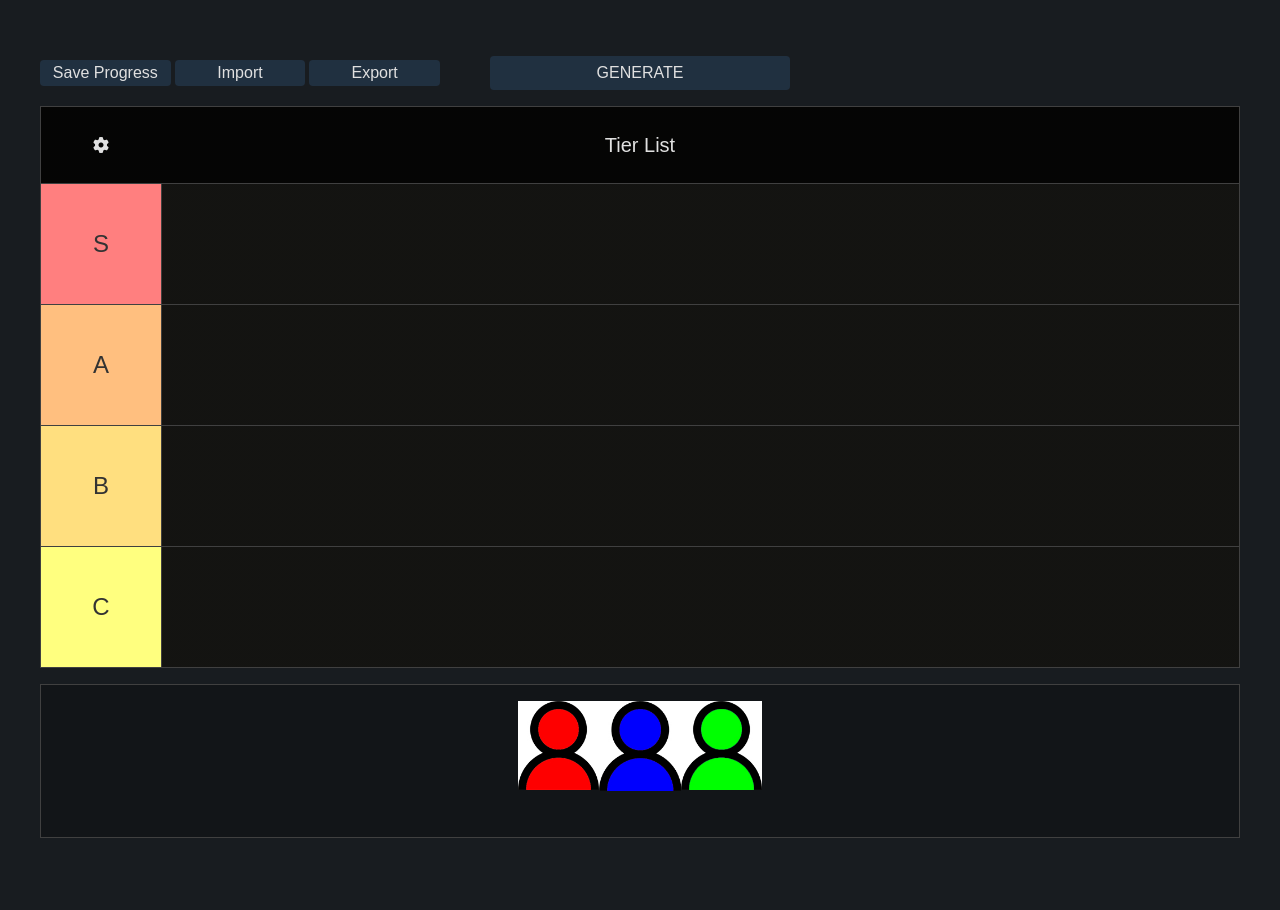
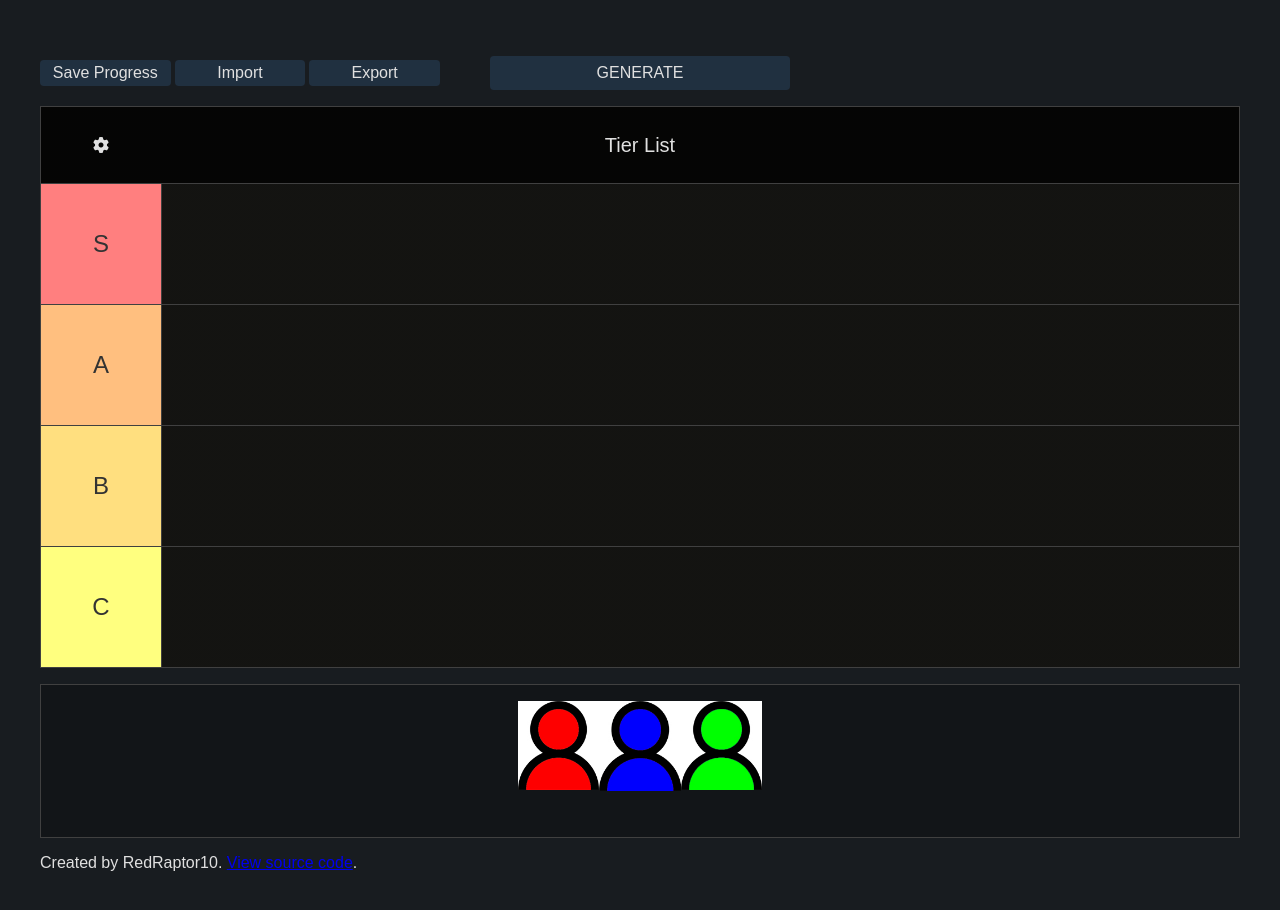
Before and after one commit to RedRaptor10/tier-maker, a plain HTML site: page index.html in a window 1280 px wide. Drawn offline with Linux system fonts and the light colour scheme.

Commit message:
Update index.html

```diff
--- a/index.html
+++ b/index.html
@@ -132,6 +132,7 @@
 				</div>
 				<div class="tier-pool"></div>
 			</div>
+			<div>Created by RedRaptor10. <a href="https://github.com/RedRaptor10/tier-maker" target="_blank" rel="noopener noreferrer">View source code</a>.</div>
 		</div>
 		<script type="text/javascript" src="./js/Sortable.js"></script>
 		<script type="text/javascript" src="./js/html2canvas.js"></script>
```
